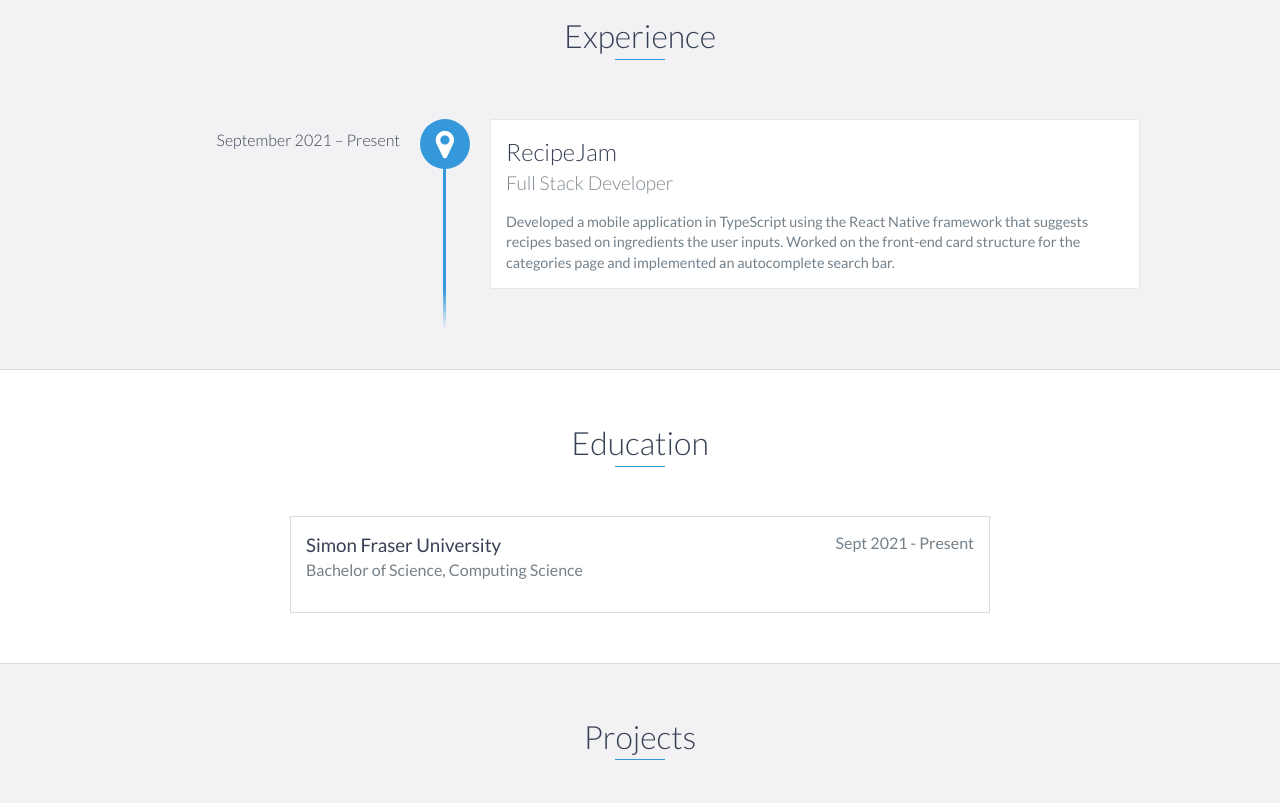
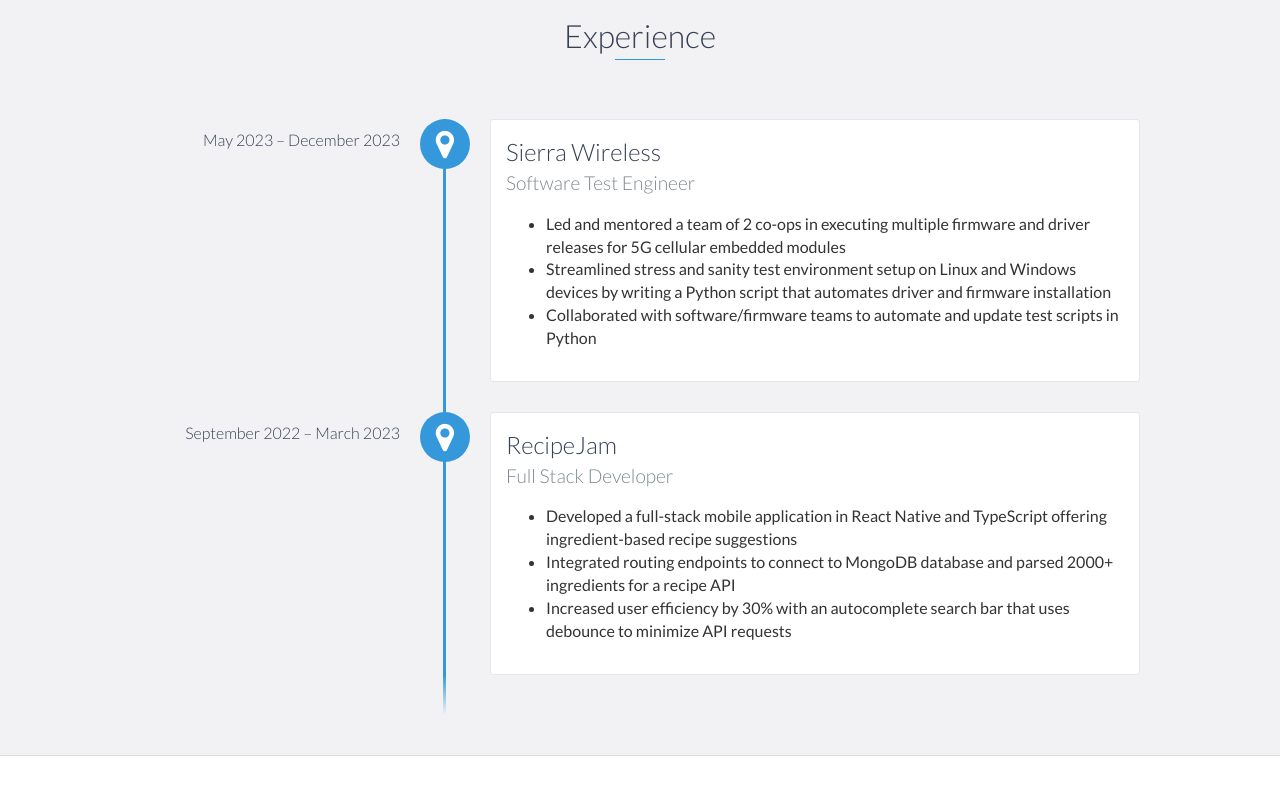
Before and after one commit to Jinnbo/JimmyHui, a plain HTML site: page index.html in a window 1280 px wide. Shown: the part 1070-1873 px from the top of the page. Drawn offline with nearby package versions, Linux system fonts and the light colour scheme.

Commit message:
Updated experience

```diff
--- a/index.html
+++ b/index.html
@@ -71,7 +71,7 @@
                 </div>
                 <div class="col-md-8">
                     <p>
-                        I am a second year computer science student studying at Simon Fraser University. I have experience in Python, C/C++, Java, and Javascript.
+                        I am a third year computer science student studying at Simon Fraser University. I have experience in Python, C/C++, Java, and Javascript.
                         I am passionate about web development, cryptocurrency, chess, and basketball.
 
                     </p>
@@ -84,13 +84,35 @@
     <div id="experience" class="background-alt">
         <h2 class="heading">Experience</h2>
         <div id="experience-timeline">
-            <div data-date="September 2021 – Present">
+            <div data-date="May 2023 – December 2023">
+                <h3>Sierra Wireless</h3>
+                <h4>Software Test Engineer</h4>
+                <ul>
+                    <li>
+                        Led and mentored a team of 2 co-ops in executing multiple firmware and driver releases for 5G cellular embedded modules
+                    </li>
+                    <li>
+                        Streamlined stress and sanity test environment setup on Linux and Windows devices by writing a Python script that automates driver and firmware installation
+                    </li>
+                    <li>
+                        Collaborated with software/firmware teams to automate and update test scripts in Python
+                    </li>
+                </ul>
+            </div>
+            <div data-date="September 2022 – March 2023">
                 <h3>RecipeJam</h3>
                 <h4>Full Stack Developer</h4>
-                <p>
-                    Developed a mobile application in TypeScript using the React Native framework that suggests recipes based on ingredients the user inputs.
-                    Worked on the front-end card structure for the categories page and implemented an autocomplete search bar.
-                </p>
+                <ul>
+                    <li>
+                        Developed a full-stack mobile application in React Native and TypeScript offering ingredient-based recipe suggestions
+                    </li>
+                    <li>
+                        Integrated routing endpoints to connect to MongoDB database and parsed 2000+ ingredients for a recipe API
+                    </li>
+                    <li>
+                        Increased user efficiency by 30% with an autocomplete search bar that uses debounce to minimize API requests
+                    </li>
+                </ul>
             </div>
         </div>
     </div>
```
